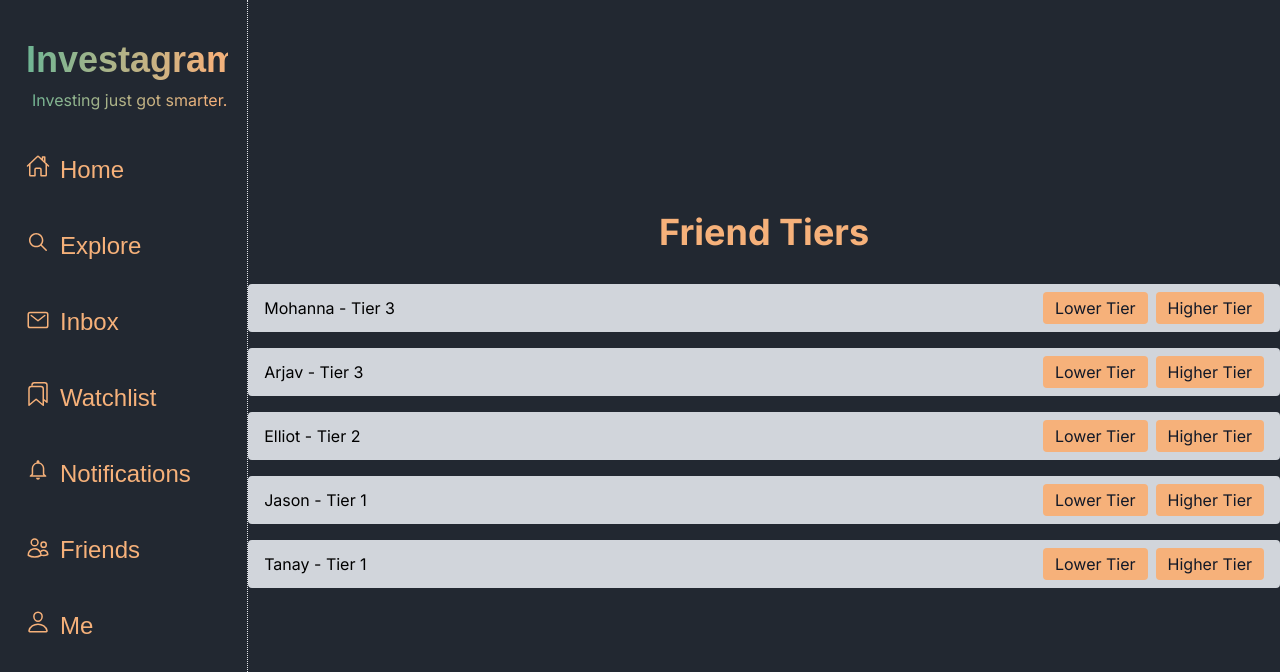
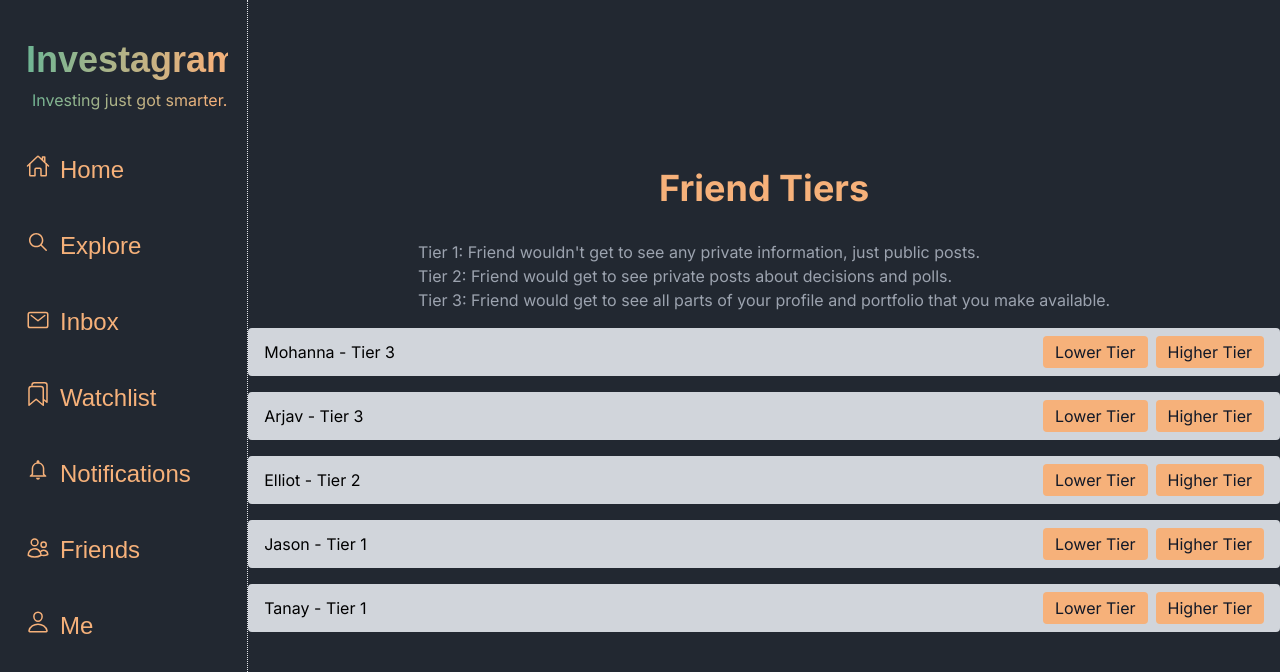
Before and after one commit to tgondil/Investagram, a Next.js app in the folder my-app/: page /friends in a window 1280 px wide. Shown: the top 672 px of the page. Built offline with nearby package versions, Linux system fonts and the light colour scheme.

Commit message:
Update page.jsx

```diff
--- a/my-app/src/app/friends/page.jsx
+++ b/my-app/src/app/friends/page.jsx
@@ -53,6 +53,11 @@ const FriendsPage = () => {
             <h1 className="text-4xl font-bold animate-rainbow mb-8 text-tacao-300">
               Friend Tiers
             </h1>
+            <div className="text-gray-400 mb-4">
+              <p>Tier 1: Friend wouldn't get to see any private information, just public posts.</p>
+              <p>Tier 2: Friend would get to see private posts about decisions and polls.</p>
+              <p>Tier 3: Friend would get to see all parts of your profile and portfolio that you make available.</p>
+            </div>
             <div className="w-full flex flex-col gap-4">
               {friends.map((friend) => (
                 <div
```
